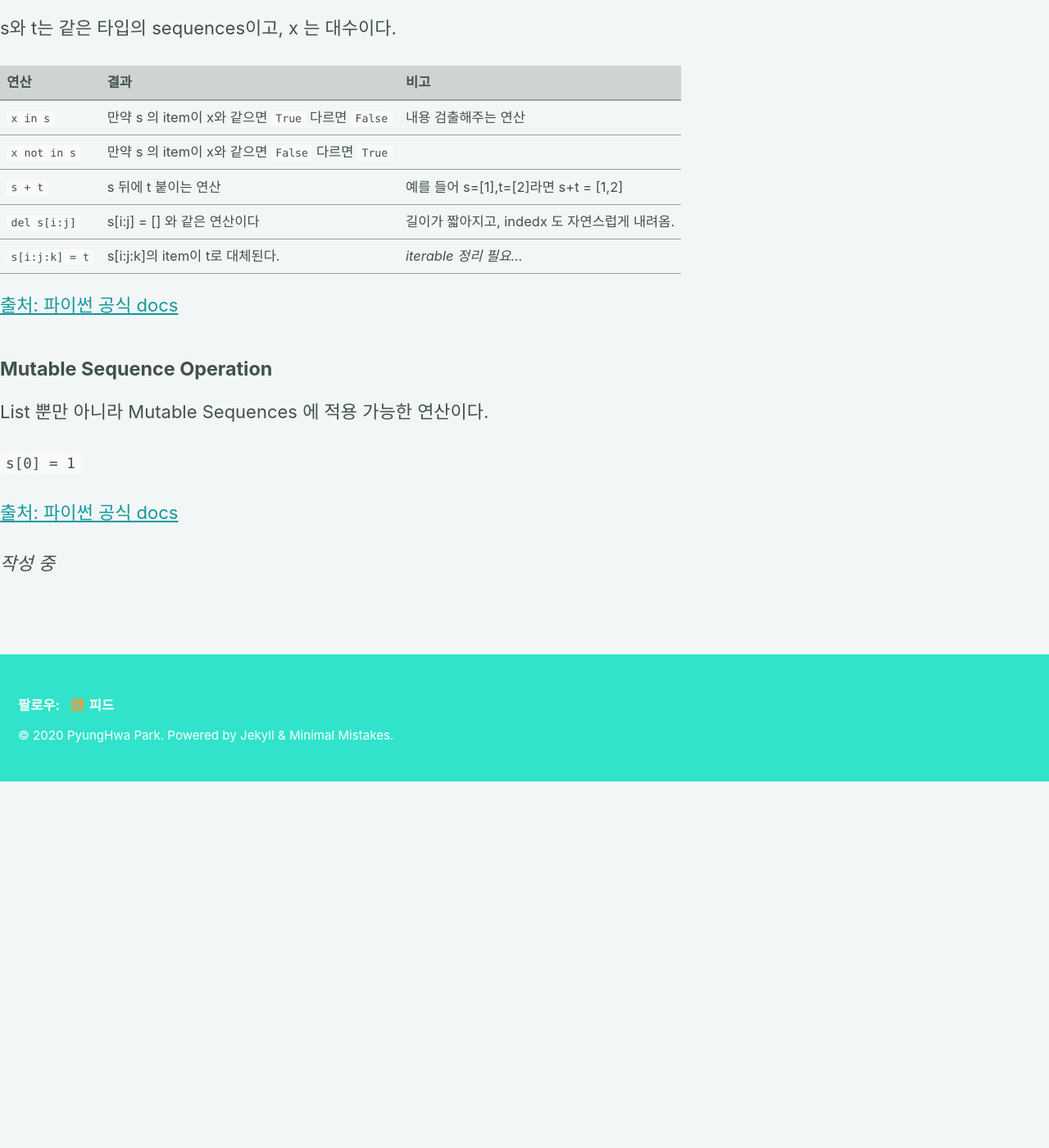
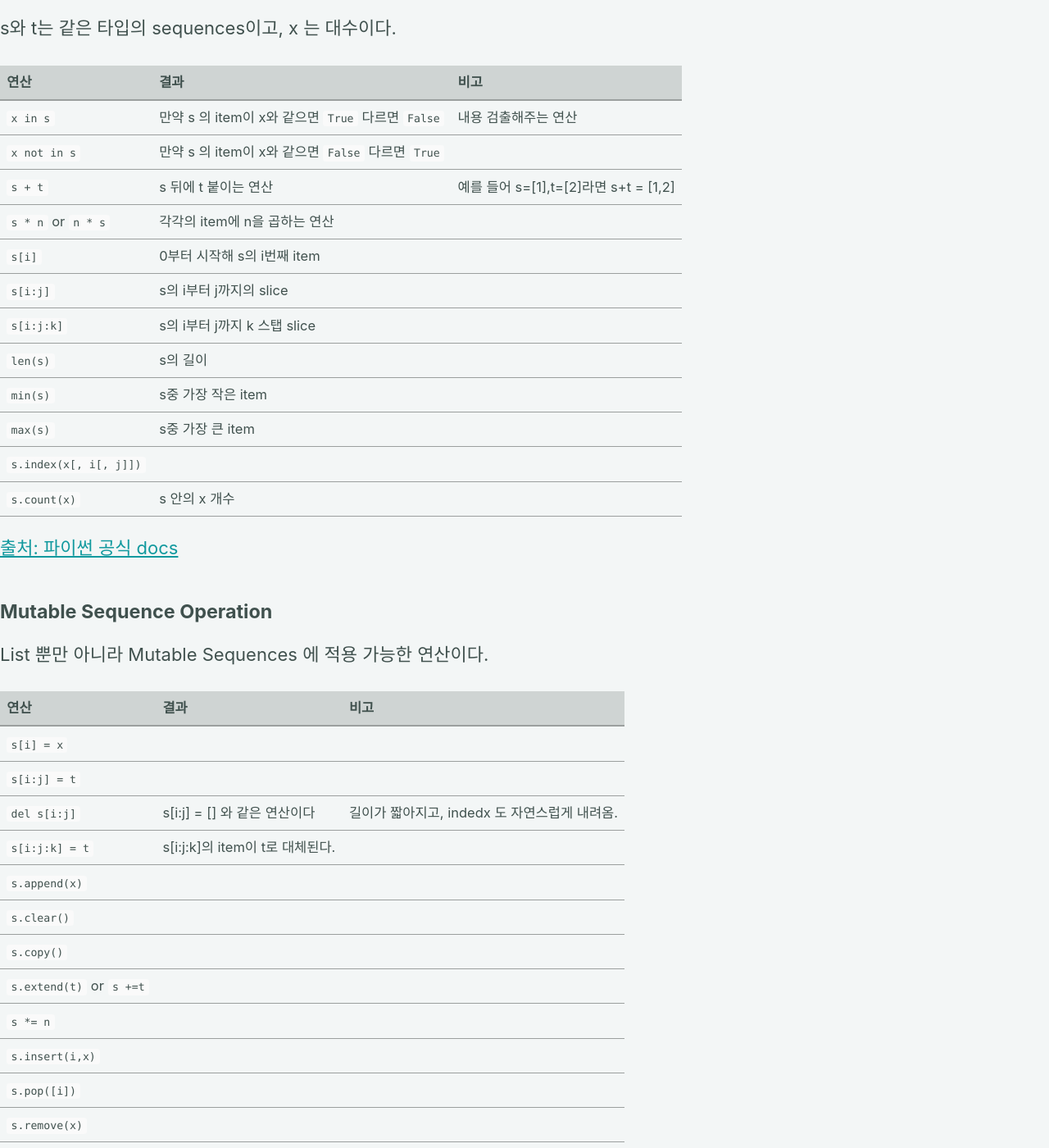
Before and after one commit to Dried-Apricot/Dried-Apricot.github.io, a Jekyll site: the page built from _posts/2020-07-15-python-list.md, in a window 1280 px wide and 1400 px high, scrolled down 516 px. Shown: the whole window at 82% size. Built offline with Jekyll 4.4.1, drawn with Linux system fonts in a browser that asks for light colours; cached includes are drawn as plain includes; our own code applies the rules of GitHub Pages for plain Markdown files; before the commit the page ends 1469 px from its top, so only the background shows below that.

Commit message:
Update 2020-07-15-python-list.md

```diff
--- a/_posts/2020-07-15-python-list.md
+++ b/_posts/2020-07-15-python-list.md
@@ -28,15 +28,39 @@ x 는 대수이다.
 |`x in s`| 만약 s 의 item이 x와 같으면 `True` 다르면 `False`|      내용 검출해주는 연산 |
 |`x not in s`|만약 s 의 item이 x와 같으면 `False` 다르면 `True`||
 |`s + t`|s 뒤에 t 붙이는 연산                              |예를 들어 s=[1],t=[2]라면 s+t = [1,2]|
-|`del s[i:j]`|s[i:j] = [] 와 같은 연산이다                 |길이가 짧아지고, indedx 도 자연스럽게 내려옴.|
-|`s[i:j:k] = t`| s[i:j:k]의 item이 t로 대체된다.           |*iterable 정리 필요...*|
+|`s * n` or `n * s`|각각의 item에 n을 곱하는 연산||
+|`s[i]`|0부터 시작해 s의 i번째 item||
+|`s[i:j]`|s의 i부터 j까지의 slice||
+|`s[i:j:k]`|s의 i부터 j까지 k 스탭 slice||
+|`len(s)`|s의 길이||
+|`min(s)`|s중 가장 작은 item||
+|`max(s)`|s중 가장 큰 item||
+|`s.index(x[, i[, j]])`|||
+|`s.count(x)`|s 안의 x 개수||
+
 
 [출처: 파이썬 공식 docs](https://docs.python.org/3/library/stdtypes.html#typesseq-common)
 
 #### Mutable Sequence Operation
 List 뿐만 아니라 Mutable Sequences 에 적용 가능한 연산이다.
 
-`s[0] = 1`
+
+|연산|결과|비고|
+|---|           ---|---|
+|`s[i] = x`|||
+|`s[i:j] = t`|||
+|`del s[i:j]`|s[i:j] = [] 와 같은 연산이다                 |길이가 짧아지고, indedx 도 자연스럽게 내려옴.|
+|`s[i:j:k] = t`| s[i:j:k]의 item이 t로 대체된다.
+|`s.append(x)`|||
+|`s.clear()`|||
+|`s.copy()`|||
+|`s.extend(t)` or `s +=t`|||
+|`s *= n`|||
+|`s.insert(i,x)`|||
+|`s.pop([i])`|||
+|`s.remove(x)`|||
+|`s.reverse()`|||
+
 
 [출처: 파이썬 공식 docs](https://docs.python.org/3/library/stdtypes.html#typesseq-mutable)
 
```
Also changed, not shown: other parts of _posts/2020-07-15-python-list.md (+1 -1 lines).
